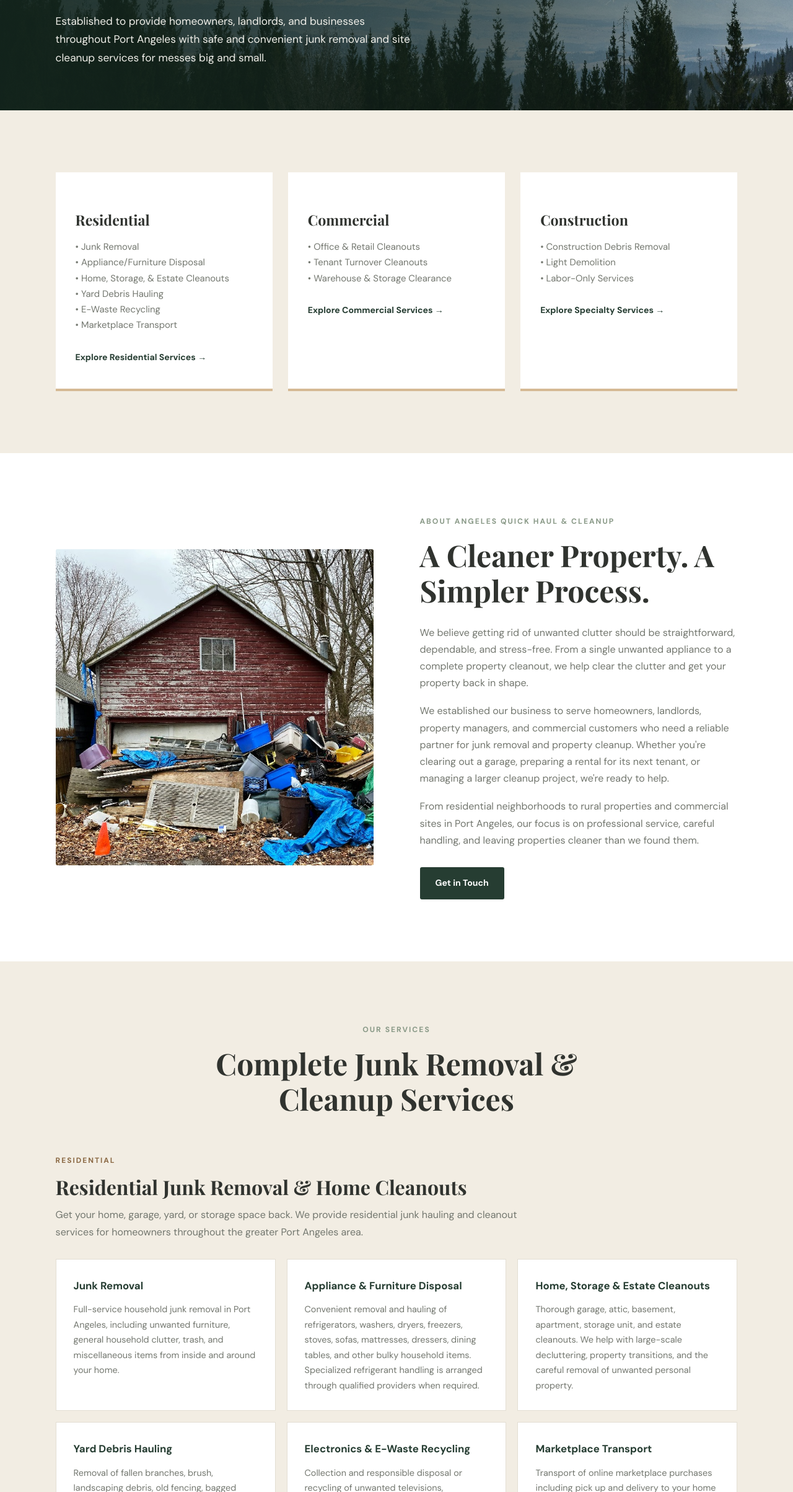
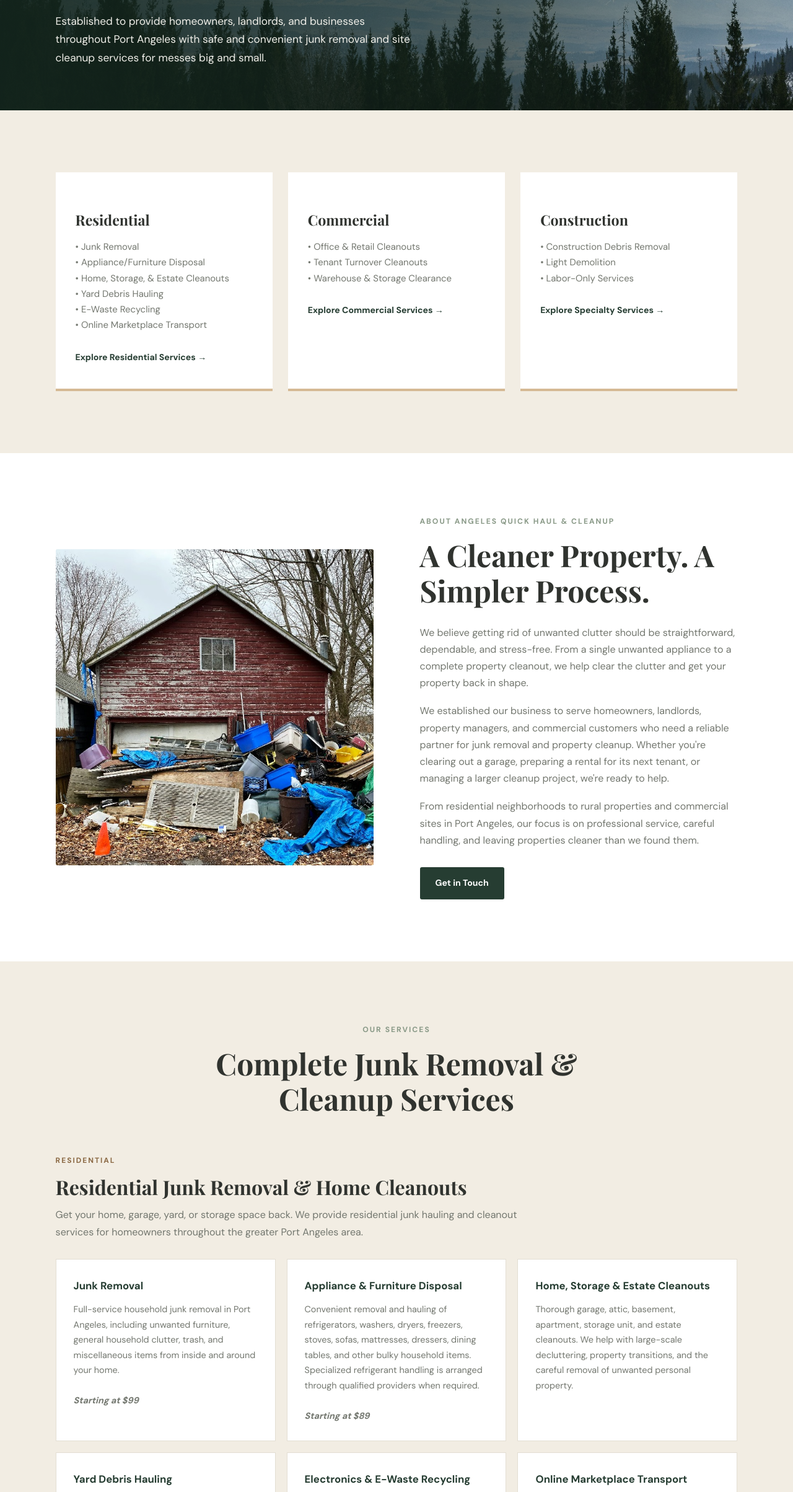
Before and after one commit to lync52/angeles-cleanup-website, a plain HTML site: page index.html in a window 1280 px wide. Shown: the part 393-2800 px from the top of the page at 62% size. Drawn offline with nearby package versions, Linux system fonts and the light colour scheme.

Commit message:
Update index.html

```diff
--- a/index.html
+++ b/index.html
@@ -169,7 +169,7 @@
             • Home, Storage, & Estate Cleanouts<br>
             • Yard Debris Hauling<br>
             • E-Waste Recycling<br>
-            • Marketplace Transport<br>
+            • Online Marketplace Transport<br>
           </p>
           <a href="#residential" class="text-link">
             Explore Residential Services →
@@ -295,7 +295,9 @@
               Full-service household junk removal in Port Angeles,
               including unwanted furniture, general household
               clutter, trash, and miscellaneous items from inside
-              and around your home.
+              and around your home. <br>
+              <br>
+              <b><i>Starting at $99</i></b>
             </p>
           </article>
 
@@ -306,7 +308,9 @@
               washers, dryers, freezers, stoves, sofas, mattresses,
               dressers, dining tables, and other bulky household
               items. Specialized refrigerant handling is arranged
-              through qualified providers when required.
+              through qualified providers when required.<br>
+              <br>
+              <b><i>Starting at $89</i></b>
             </p>
           </article>
 
@@ -325,7 +329,9 @@
             <p>
               Removal of fallen branches, brush, landscaping debris,
               old fencing, bagged leaves, and general outdoor
-              cleanup materials from residential and rural properties.
+              cleanup materials from residential and rural properties.<br>
+              <br>
+              <b><i>Starting at $149</i></b>
             </p>
           </article>
 
@@ -339,11 +345,13 @@
           </article>
 
           <article class="detail-card">
-            <h4>Marketplace Transport</h4>
+            <h4>Online Marketplace Transport</h4>
             <p>
               Transport of online marketplace purchases
               including pick up and delivery to your home
-              or storage unit.
+              or storage unit.<br>
+              <br>
+              <b><i>Starting at $79</i></b>
             </p>
           </article>
 
```
